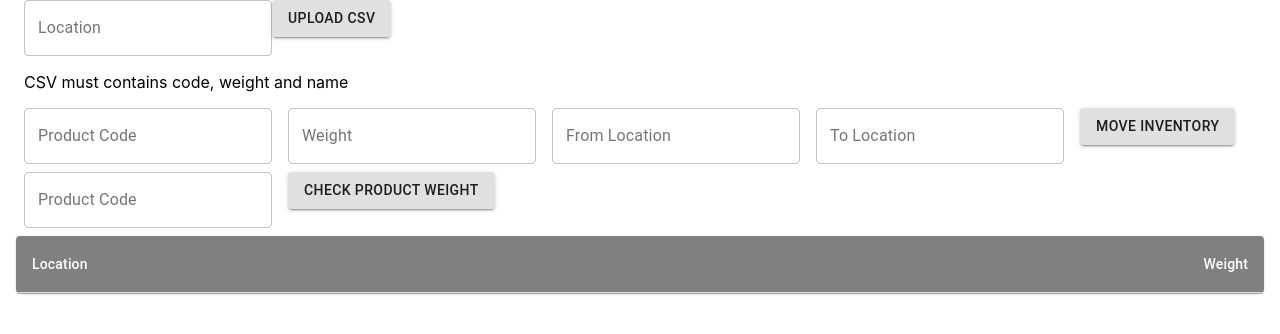
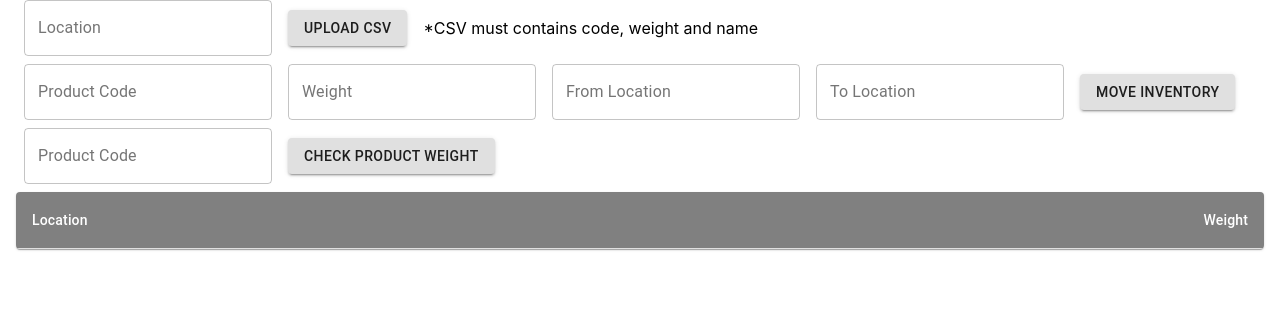
Before and after one commit to normanlys/warehouse-inventory-system, a React (Create React App) app in the folder frontend/: page / in a window 1280 px wide. Shown: the top 334 px of the page. Built offline with nearby package versions, Linux system fonts and the light colour scheme.

Commit message:
Improve UI

```diff
--- a/frontend/src/components/AddInventoryView.js
+++ b/frontend/src/components/AddInventoryView.js
@@ -2,7 +2,7 @@ import React from 'react';
 import Modal from '@material-ui/core/Modal';
 import Papa from 'papaparse';
 import { putProductEntry } from '../APIService';
-import { Button, TextField } from '@material-ui/core';
+import { Button, TextField, Grid } from '@material-ui/core';
 
 export default function AddInventoryView() {
   const [open, setOpen] = React.useState(false);
@@ -48,22 +48,27 @@ export default function AddInventoryView() {
   }
 
   return (
-    <div>
+    <Grid container spacing={2} alignItems='center'>
+      <Grid item>
         <TextField id="outlined-basic"
           label="Location"
           variant="outlined"
           onChange={handleLocationChange}
         />
+      </Grid>
 
+      <Grid item>
         <Button variant="contained" component="label">
           Upload CSV
           <input type="file" style={{ display: "none" }}
             onChange={handleFilesUpload}
             onClick={handleUploadButtonClick} />
         </Button>
+      </Grid>
 
-      <p>CSV must contains code, weight and name</p>
-
-    </div>
+      <Grid item>
+        <p>*CSV must contains code, weight and name</p>
+      </Grid>
+    </Grid>
   )
 }
--- a/frontend/src/components/CheckProductWeightView.js
+++ b/frontend/src/components/CheckProductWeightView.js
@@ -54,7 +54,7 @@ export default function CheckProductWeightView() {
   }
 
   return (
-    <Grid container spacing={2} >
+    <Grid container spacing={2} alignItems='center'>
       <Grid item>
         <TextField id="outlined-basic"
           label="Product Code"
--- a/frontend/src/components/MoveInventoryView.js
+++ b/frontend/src/components/MoveInventoryView.js
@@ -46,7 +46,7 @@ export default function MoveInventoryView() {
   }
 
   return (
-    <Grid container spacing={2} >
+    <Grid container spacing={2} alignItems='center'>
       <Grid item>
         <TextField id="outlined-basic"
           label="Product Code"
```
Lines whose indentation alone changed are shown as unchanged.
